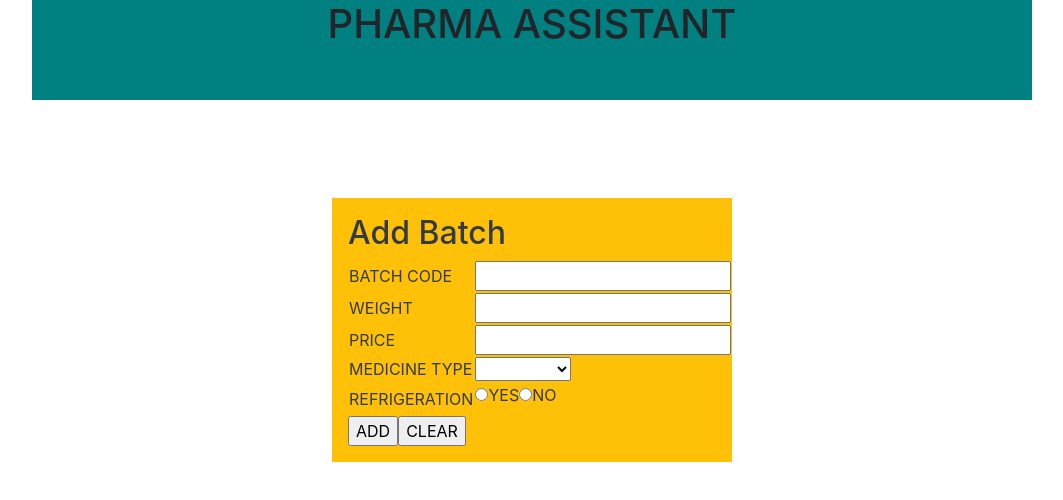
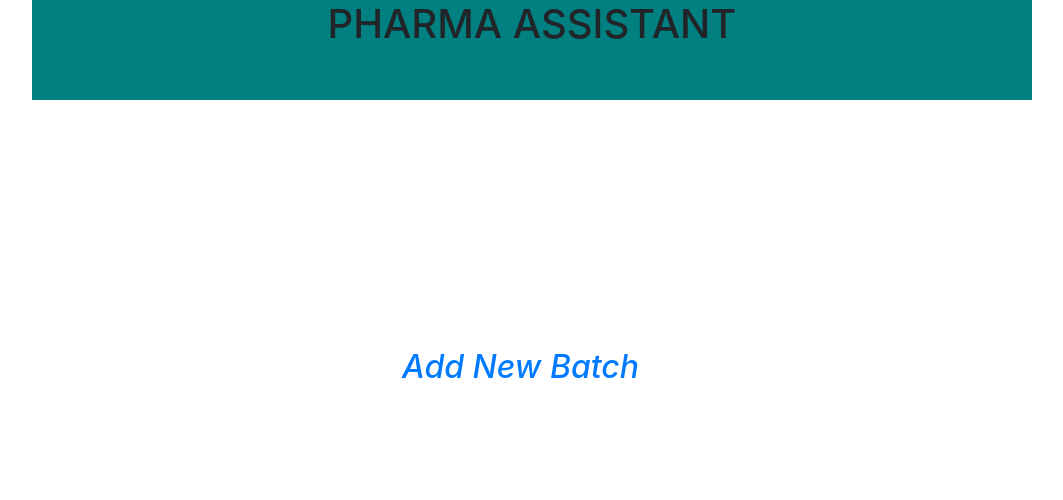
Before and after one commit to Jonathan042/PharmaAssistant, an Angular app in the folder pharma-assistant/: page /batches in a window 1280 px wide. Before the commit this address led to /. Shown: the top 500 px of the page, without its empty margins (108-1171 px from the left). Built offline with nearby package versions, Linux system fonts and the light colour scheme.

Commit message:
Made the clear button work, routing works, made some CSS changes

```diff
--- a/pharma-assistant/src/app/app.component.html
+++ b/pharma-assistant/src/app/app.component.html
@@ -1,4 +1,6 @@
 <div class="page-container">
-  <app-add-batch></app-add-batch>
+ <router-outlet></router-outlet>
+  <!--<app-add-batch></app-add-batch>-->
+  <!--<app-link></app-link>-->
   <!--<app-login></app-login>-->
 </div>
--- a/pharma-assistant/src/app/components/add-batch/add-batch.component.css
+++ b/pharma-assistant/src/app/components/add-batch/add-batch.component.css
@@ -0,0 +1,7 @@
+a{
+    color:black;
+}
+a:hover {
+    text-decoration: none;
+    color: black
+ }
--- a/pharma-assistant/src/app/components/add-batch/add-batch.component.html
+++ b/pharma-assistant/src/app/components/add-batch/add-batch.component.html
@@ -34,7 +34,9 @@
             </tr>
             <tr>
                 <input type="submit" value="ADD" id="b1_submit" name="b1_submit"/>
-                <input type="submit" value="CLEAR" id="b1_submit" name="b1_submit"/>
+                <td><button class="button button-primary">
+                    <a href="/batches/add">CLEAR</a>
+                </button></td>
             </tr>
         </table>
     </form>
--- /dev/null
+++ b/pharma-assistant/src/app/components/link/link.component.css
@@ -0,0 +1,6 @@
+#link{
+    margin-left: 37%;
+    margin-top: 30%;
+    width: 500px;
+    height: 200px;
+}
--- /dev/null
+++ b/pharma-assistant/src/app/components/link/link.component.html
@@ -0,0 +1,3 @@
+<div id="link">
+    <h2><a routerLink="add"><i>Add New Batch</i></a></h2>
+</div>
--- /dev/null
+++ b/pharma-assistant/src/app/components/link/link.component.ts
@@ -0,0 +1,16 @@
+import { Component, OnInit } from '@angular/core';
+
+@Component({
+  selector: 'app-link',
+  templateUrl: './link.component.html',
+  styleUrls: ['./link.component.css']
+})
+export class LinkComponent implements OnInit {
+
+
+  constructor() { }
+
+  ngOnInit(): void {
+  }
+
+}
--- a/pharma-assistant/src/app/components/login/login.component.css
+++ b/pharma-assistant/src/app/components/login/login.component.css
@@ -0,0 +1,7 @@
+a{
+    color:black;
+}
+a:hover {
+    text-decoration: none;
+    color: black
+ }
--- a/pharma-assistant/src/app/components/login/login.component.html
+++ b/pharma-assistant/src/app/components/login/login.component.html
@@ -10,7 +10,9 @@
             <td><input type="password" formControlName="password"/></td>
         </tr>
         <tr>
-            <td><input type="submit" value="CLEAR"/></td>
+            <td><button class="button button-primary">
+                <a href="#">CLEAR</a>
+            </button></td>
             <td>
                 <button class="button button-primary"
                     (click)="onSubmit()">LOGIN
--- a/pharma-assistant/src/styles.css
+++ b/pharma-assistant/src/styles.css
@@ -8,6 +8,7 @@
     margin: auto;
     margin-top: 150px;
     width: 400px;
+    border-radius: 15px;
 
 }
 #tab {
```
Also changed, not shown: pharma-assistant/src/app/app.module.ts (+12 -3 lines), 1 other file (tests, documents, lock files or other folders).
